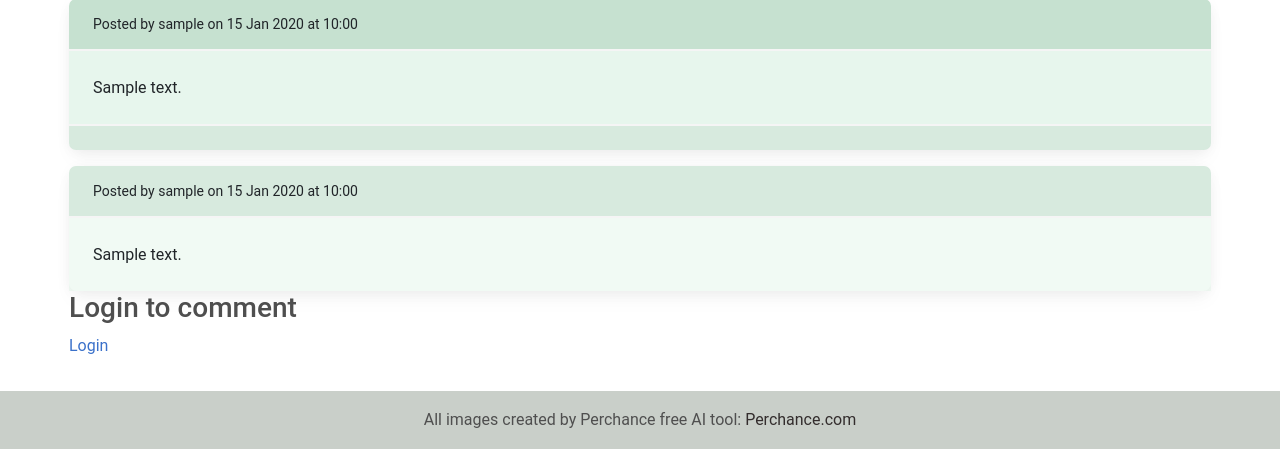
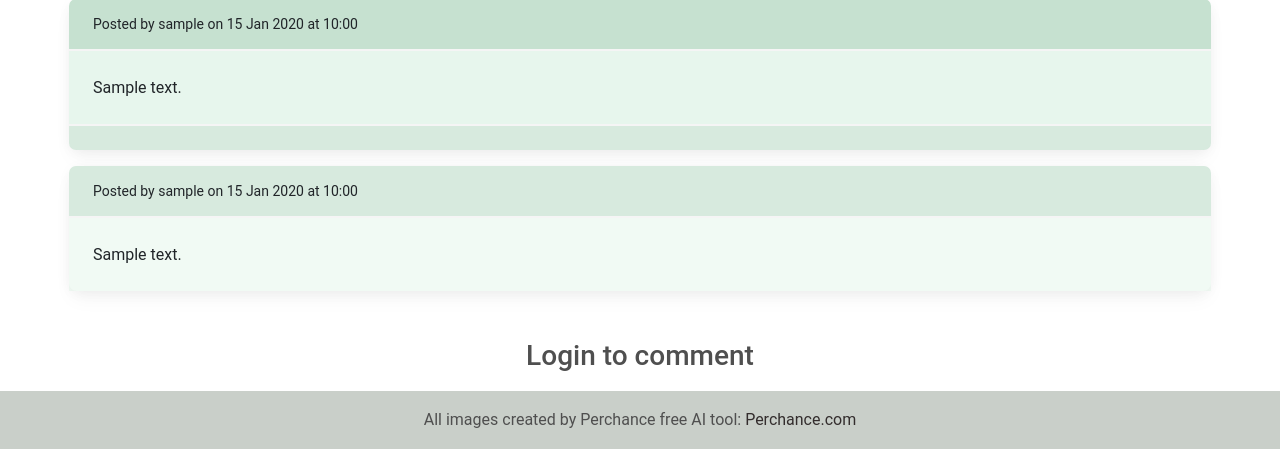
Before and after one commit to NezaVizintin/SmartNinja_WD2_Lesson_3_Forum, a Python web app: template templates/topic/topic-details.html in a window 1280 px wide. Shown: the part 351-800 px from the top of the page. Run offline with Jinja, Linux system fonts and the light colour scheme; the template is opened without the code that fills it: most values are stand-ins (such as "Sample title", 1, 10 or a date in 2020); some libraries are stand-ins or nearby versions.

Commit message:
small fixes

```diff
--- a/models/topic.py
+++ b/models/topic.py
@@ -6,7 +6,7 @@ class Topic(db.Model):
     title = db.Column(db.String)
     description = db.Column(db.String)
     author_id = db.Column(db.Integer, db.ForeignKey("users.user_id")) # Note that SQLAlchemy uses plural when creating table names,
-                                                                    # that's why we added users.id in db.ForeignKey()
+                                                                    # that's why we added users.user_id in db.ForeignKey()
     created_at = db.Column(db.DateTime, default=datetime.utcnow)
     author = db.relationship("User") # not an SQL table column. It's just a field that describes
                                     # the relationship with another model (User).
--- a/requirements.txt
+++ b/requirements.txt
@@ -5,3 +5,4 @@ smartninja_redis
 requests
 Werkzeug==2.2.2
 bcrypt
+gunicorn==19.9.0 #za web server
--- a/templates/topic/topic-details.html
+++ b/templates/topic/topic-details.html
@@ -21,10 +21,9 @@
                 <div class="card-body background-color-success-light-transparent-05">
                     <p class="card-text">{{ topic.description }}</p>
                 </div>
-
                 <!-- Edit or delete topic buttons -->
                 <div class="card-footer background-color-success-dark-transparent-07">
-                    {% if user and user.id == topic.author.id %}
+                    {% if user and user.user_id == topic.author.user_id %}
                         <div class="d-flex gap-2">
                             <a href="/topic/{{topic.topic_id}}/topic-edit" type="button" class="btn btn-sm btn-link">Edit</a> |
                             <button type="button" class="btn btn-sm btn-link" data-bs-toggle="modal" data-bs-target="#exampleModal">Delete</button>
@@ -49,9 +48,10 @@
             {% endfor %}
 
             <!-- New comment form -->
+            <div class="form-outline d-flex justify-content-center text-center mt-5">
                 <!-- if the user is logged in displays comment input otherwise displays log in link -->
                 {% if user %}
-                <div class="form-outline d-flex justify-content-center text-center mt-5">
+
                         <form method="post" class="col-6">
                             <!-- Input -->
                             <label for="input-comment" class="form-label">Comment</label>
@@ -63,13 +63,12 @@
                              <!-- Submit button -->
                             <button type="submit" class="btn btn-success">Submit</button>
                         </form>
-                </div>
+
                 <!-- Log in prompt -->
                 {% else %}
                     <h3>Login to comment</h3>
-                <a href="/login" type="button">Login</a>
                 {% endif %}
-
+            </div>
         </div>
     </div>
 
--- a/templates/user/user-about.html
+++ b/templates/user/user-about.html
@@ -5,4 +5,6 @@
     <div class="text-center">
         <h3>Hello {% if name %} {{name}}! {% endif %}</h3>
     </div>
+
+
 {% endblock body %}
```
Also changed, not shown: localhost.sqlite. Lines whose indentation alone changed are shown as unchanged.
